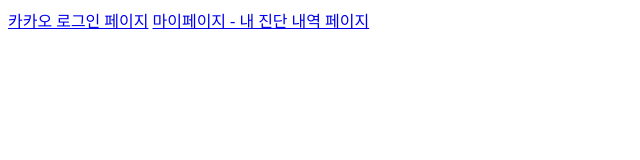
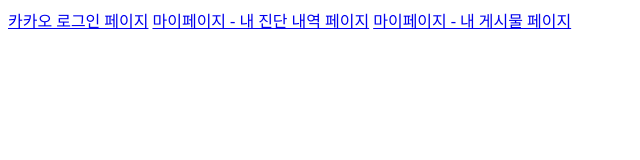
Before and after one commit to YoungSeo29/Bestme, a plain HTML site: page index.html in a window 1280 px wide. Shown: the whole page, without its empty margins (0-640 px from the left). Drawn offline with Linux system fonts and the light colour scheme.

Commit message:
feat: 마이페이지 - 내 게시물 보기 추가

```diff
--- a/index.html
+++ b/index.html
@@ -10,5 +10,6 @@
 <body>
   <a href="kakaoLogin.html">카카오 로그인 페이지</a>
   <a href="myPage_history.md">마이페이지 - 내 진단 내역 페이지</a>
+  <a href="myPage_myPosting.md">마이페이지 - 내 게시물 페이지</a>
 </body>
 </html>
```
Also changed, not shown: 1 other file.
